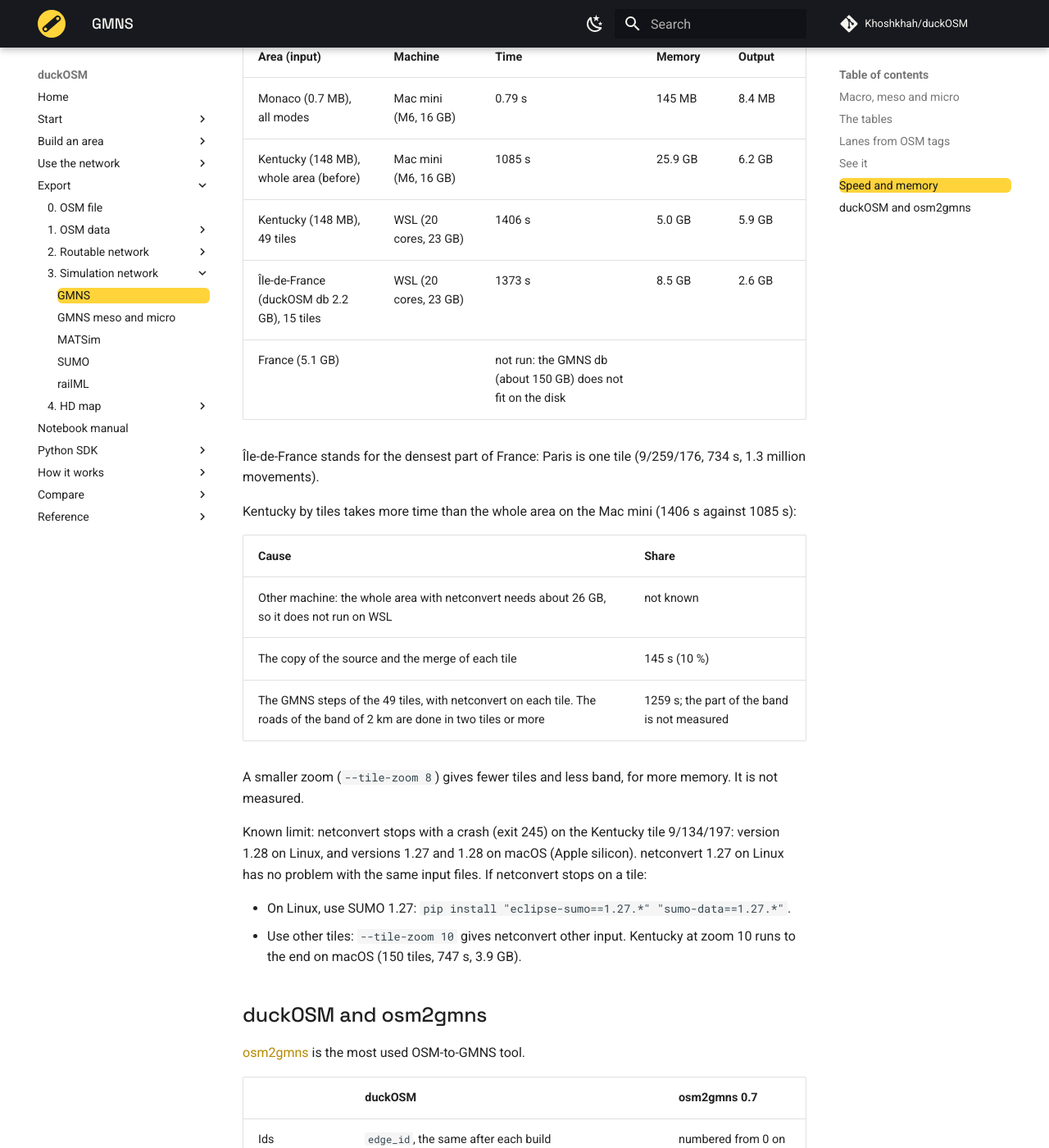
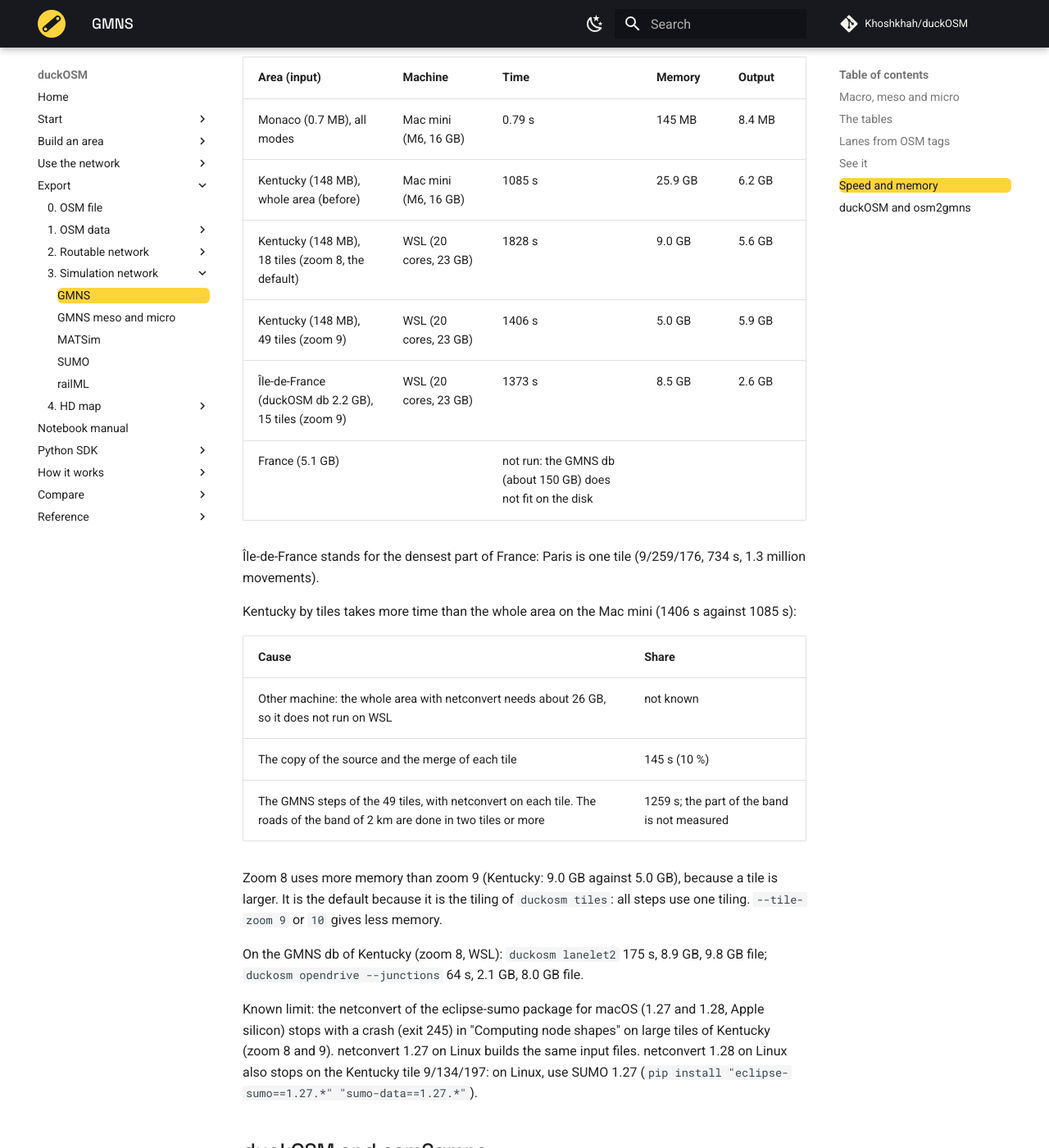
Before and after one commit to Khoshkhah/duckOSM, an MkDocs documentation site: the page built from docs/exports/gmns.md, in a window 1280 px wide and 1400 px high, scrolled down 3887 px. Shown: the whole window at 82% size. Built offline with MkDocs 1.6.1 and Material for MkDocs 9.7.7, drawn with Linux system fonts in a browser that asks for light colours; comment, search, counter and statistics services are not loaded; some of the changed text lies outside the part shown.

Commit message:
gmns: zoom 8 by default, the tiles of duckosm tiles
All steps use one tiling. Kentucky (driving, with netconvert, WSL):
18 tiles, 1828 s, 9.0 GB peak, 5.6 GB db (zoom 9: 49 tiles, 1406 s,
5.0 GB). On that db: lanelet2 175 s, 8.9 GB; opendrive --junctions
64 s, 2.1 GB. The docs say that the macOS netconvert of eclipse-sumo
(1.27, 1.28) stops on large Kentucky tiles, and Linux builds them.

Co-Authored-By: Claude Opus 5.5 <noreply@anthropic.com>

```diff
--- a/docs/exports/gmns.md
+++ b/docs/exports/gmns.md
@@ -72,7 +72,7 @@ it turns red, and the lanes that its turns lead into turn green.
 
 ## Speed and memory
 
-An area with nodes in two or more map tiles (zoom 9, `--tile-zoom`) is made one tile at a time, with a band of 2 km
+An area with nodes in two or more map tiles (zoom 8, the tiles of `duckosm tiles`; `--tile-zoom`) is made one tile at a time, with a band of 2 km
 around the tile. The memory is that of the largest tile, not of the area
 ([gmns_by_tiles](https://github.com/Khoshkhah/duckOSM/blob/main/docs/design/gmns_by_tiles.md)). Driving, with
 netconvert. Memory: the program and netconvert together.
@@ -81,8 +81,9 @@ netconvert. Memory: the program and netconvert together.
 |---|---|---|---|---|
 | Monaco (0.7 MB), all modes | Mac mini (M6, 16 GB) | 0.79 s | 145 MB | 8.4 MB |
 | Kentucky (148 MB), whole area (before) | Mac mini (M6, 16 GB) | 1085 s | 25.9 GB | 6.2 GB |
-| Kentucky (148 MB), 49 tiles | WSL (20 cores, 23 GB) | 1406 s | 5.0 GB | 5.9 GB |
-| Île-de-France (duckOSM db 2.2 GB), 15 tiles | WSL (20 cores, 23 GB) | 1373 s | 8.5 GB | 2.6 GB |
+| Kentucky (148 MB), 18 tiles (zoom 8, the default) | WSL (20 cores, 23 GB) | 1828 s | 9.0 GB | 5.6 GB |
+| Kentucky (148 MB), 49 tiles (zoom 9) | WSL (20 cores, 23 GB) | 1406 s | 5.0 GB | 5.9 GB |
+| Île-de-France (duckOSM db 2.2 GB), 15 tiles (zoom 9) | WSL (20 cores, 23 GB) | 1373 s | 8.5 GB | 2.6 GB |
 | France (5.1 GB) | | not run: the GMNS db (about 150 GB) does not fit on the disk | | |
 
 Île-de-France stands for the densest part of France: Paris is one tile (9/259/176, 734 s, 1.3 million movements).
@@ -95,15 +96,16 @@ Kentucky by tiles takes more time than the whole area on the Mac mini (1406 s ag
 | The copy of the source and the merge of each tile | 145 s (10 %) |
 | The GMNS steps of the 49 tiles, with netconvert on each tile. The roads of the band of 2 km are done in two tiles or more | 1259 s; the part of the band is not measured |
 
-A smaller zoom (`--tile-zoom 8`) gives fewer tiles and less band, for more memory. It is not measured.
+Zoom 8 uses more memory than zoom 9 (Kentucky: 9.0 GB against 5.0 GB), because a tile is larger. It is the default
+because it is the tiling of `duckosm tiles`: all steps use one tiling. `--tile-zoom 9` or `10` gives less memory.
 
-Known limit: netconvert stops with a crash (exit 245) on the Kentucky tile 9/134/197: version 1.28 on Linux, and versions
-1.27 and 1.28 on macOS (Apple silicon). netconvert 1.27 on Linux has no problem with the same input files. If netconvert
-stops on a tile:
+On the GMNS db of Kentucky (zoom 8, WSL): `duckosm lanelet2` 175 s, 8.9 GB, 9.8 GB file; `duckosm opendrive
+--junctions` 64 s, 2.1 GB, 8.0 GB file.
 
-- On Linux, use SUMO 1.27: `pip install "eclipse-sumo==1.27.*" "sumo-data==1.27.*"`.
-- Use other tiles: `--tile-zoom 10` gives netconvert other input. Kentucky at zoom 10 runs to the end on macOS (150
-  tiles, 747 s, 3.9 GB).
+Known limit: the netconvert of the eclipse-sumo package for macOS (1.27 and 1.28, Apple silicon) stops with a crash
+(exit 245) in "Computing node shapes" on large tiles of Kentucky (zoom 8 and 9). netconvert 1.27 on Linux builds the
+same input files. netconvert 1.28 on Linux also stops on the Kentucky tile 9/134/197: on Linux, use SUMO 1.27
+(`pip install "eclipse-sumo==1.27.*" "sumo-data==1.27.*"`).
 
 ## duckOSM and osm2gmns
 
```
Also changed, not shown: CHANGELOG.md (+4 -0 lines), docs/design/gmns_by_tiles.md (+2 -2 lines), 1 other file.
